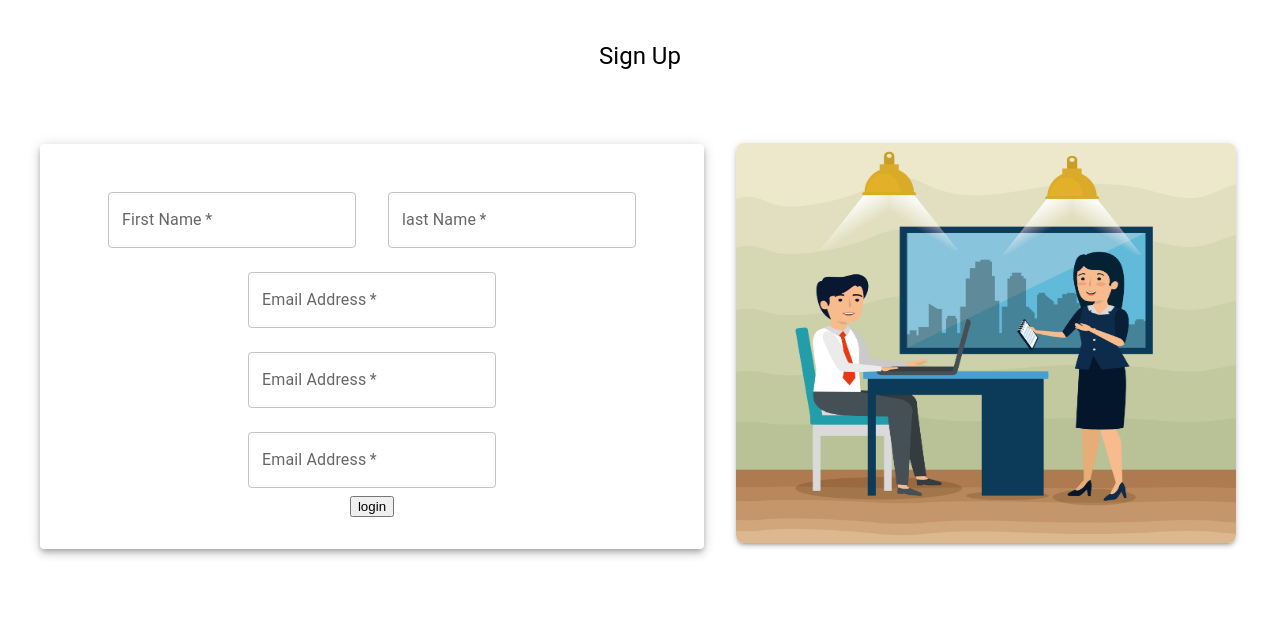
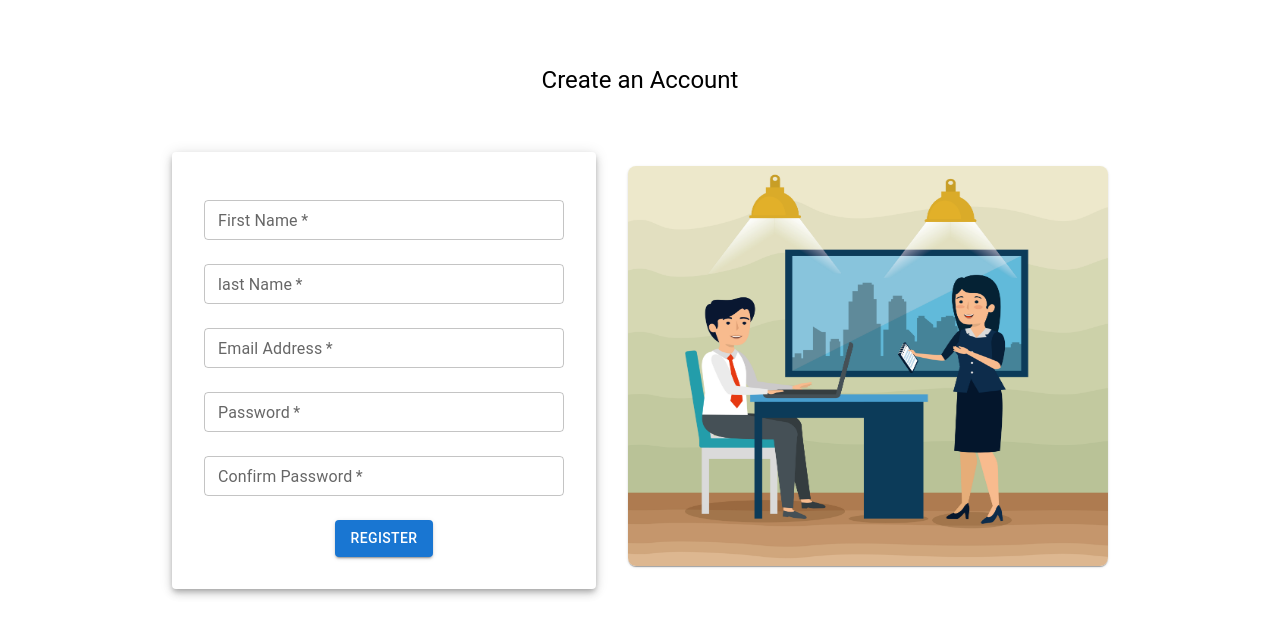
Before and after one commit to Naominm/registration-page, a React (Vite) app: page / in a window 1280 px wide. Shown: the top 636 px of the page. Built offline with nearby package versions, Linux system fonts and the light colour scheme.

Commit message:
Add more style to make it more appealing

```diff
--- a/src/ResistrationForm.tsx
+++ b/src/ResistrationForm.tsx
@@ -1,79 +1,86 @@
-import { Box, Typography, TextField,Paper } from "@mui/material"
+import { Box, Typography, TextField, Paper, Button } from "@mui/material"
 import image from "../src/assets/signup.jpg"
 
 function FormData() {
   return (
     <div>
-        <Typography component="h1" variant="h5">
-          Sign Up
+      <Typography component="h1" variant="h5" mt={3}>
+        Create an Account
       </Typography>
       <Box sx={{
-        marginTop: 8,
+        marginTop: 6,
         display: 'flex',
         alignItems: 'center',
-        gap:"2rem",
+        justifyContent:'center',
+        gap: "2rem"
       }}>
 
 
-        <Paper elevation={5}   sx={{ mt: 1,
-         width: "50%",
-         display:"flex",
-         flexDirection:"column",
-         alignItems:"center",
-         padding:"2rem"
+        <Paper elevation={5} sx={{
+          mt: 1,
+          width: "30%",
+          display: "flex",
+          flexDirection: "column",
+          alignItems: "center",
+          padding: "2rem"
 
         }}>
-        <Box sx={{display:"flex", gap:"2rem"}}>
+
           <TextField
             label="First Name"
             name="First Name"
             margin="normal"
+            size="small"
+            fullWidth
             required
           />
           <TextField
             label="last Name"
             name="last Name"
             margin="normal"
+            size="small"
+            fullWidth
             required
           />
-        </Box>
 
           <TextField
             label="Email Address"
             name="Email Address"
             margin="normal"
-            type="Email"
+            type="email"
+            size="small"
+            fullWidth
             required
           />
           <TextField
-            label="Email Address"
-            name="Email Address"
+            label="Password"
+            name="Password"
             margin="normal"
-            type="Email"
+            type="password"
+            size="small"
+            fullWidth
             required
           />
           <TextField
-            label="Email Address"
-            name="Email Address"
+            label="Confirm Password"
+            name="Confirm Password"
             margin="normal"
-            type="Email"
+            type="password"
+            size="small"
+            fullWidth
             required
           />
-          <button>login</button>
+          <Button variant="contained" sx={{ mt: "1rem" }}>Register</Button>
         </Paper>
         <Box
           component="img"
           src={image}
           sx={{
-        width:"500px",
-        height:"400px",
-        borderRadius:2,
-        boxShadow:3
-      }
-
-      }
-
-      />
+            width: "40%",
+            height: "400px",
+            borderRadius: 2,
+            boxShadow: 1
+          }} />
       </Box>
 
     </div>
```
Lines whose indentation alone changed are shown as unchanged.
